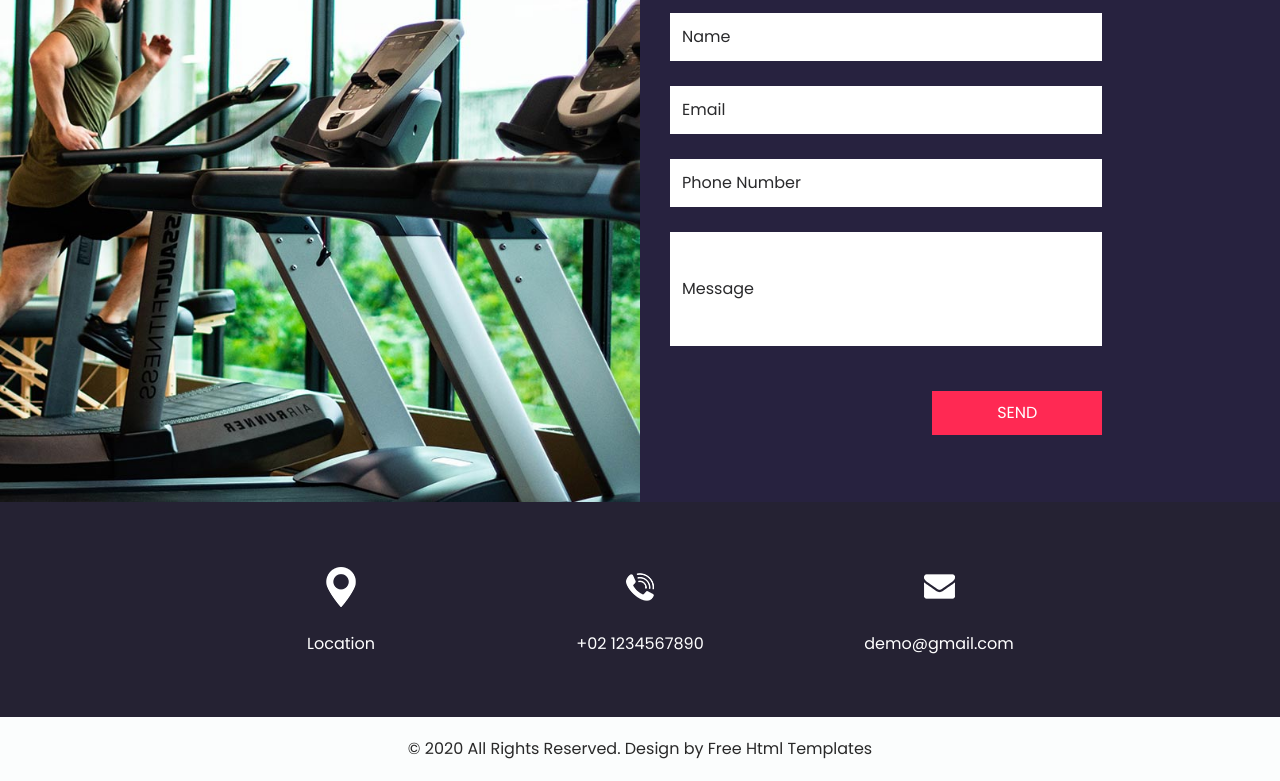
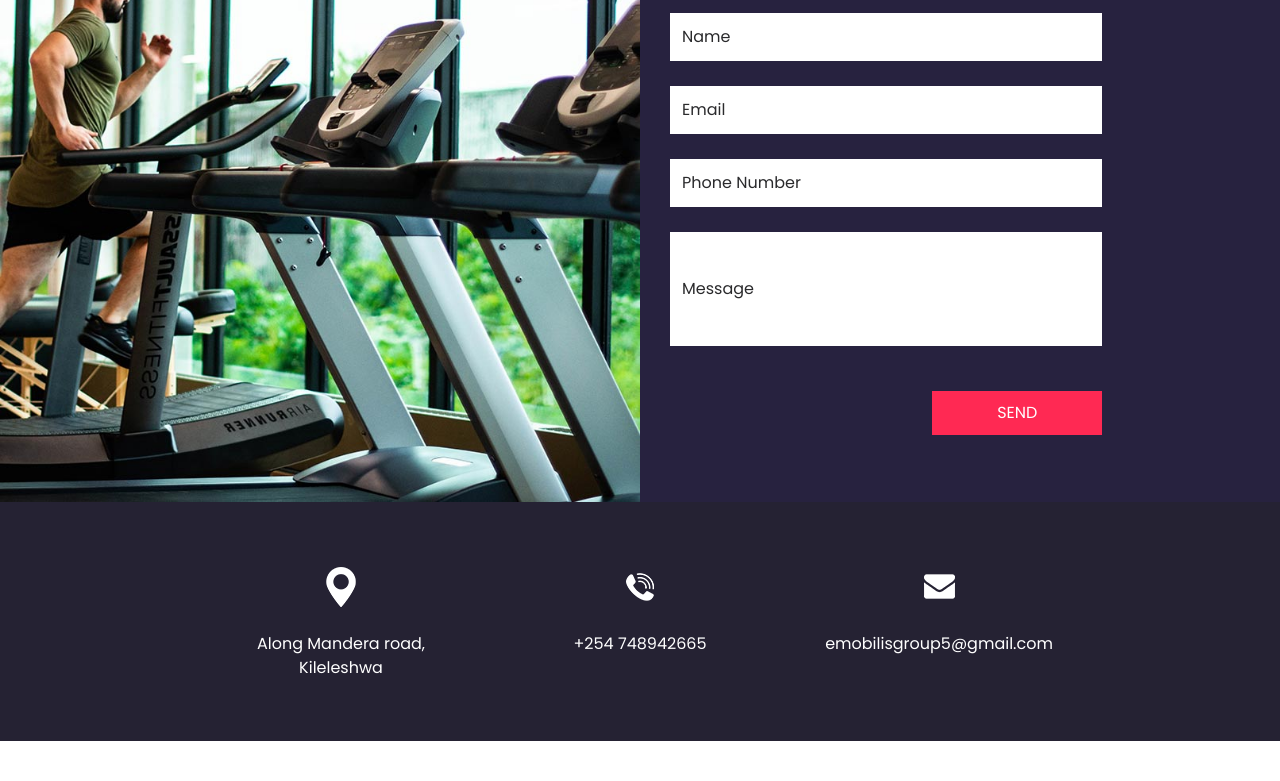
Before and after one commit to ek-dot/Group-5-Project, a plain HTML site: page contact.html in a window 1280 px wide. Shown: the part 205-986 px from the top of the page. After the commit the page ends 946 px from the top, so only its background shows below. Drawn offline with nearby package versions, Linux system fonts and the light colour scheme.

Commit message:
changed info

```diff
--- a/contact.html
+++ b/contact.html
@@ -130,7 +130,7 @@
             </div>
             <div class="detail-box">
               <p>
-                Location
+                Along Mandera road, Kileleshwa
               </p>
             </div>
           </div>
@@ -142,7 +142,7 @@
             </div>
             <div class="detail-box">
               <p>
-                +02 1234567890
+                +254 748942665
               </p>
             </div>
           </div>
@@ -154,7 +154,7 @@
             </div>
             <div class="detail-box">
               <p>
-                demo@gmail.com
+                emobilisgroup5@gmail.com
               </p>
             </div>
           </div>
@@ -162,16 +162,6 @@
       </div>
     </div>
   </section>
-
-  <!-- end info_section -->
-
-  <!-- footer section -->
-  <footer class="container-fluid footer_section">
-    <p>
-      &copy; 2020 All Rights Reserved. Design by
-      <a href="https://html.design/">Free Html Templates</a>
-    </p>
-  </footer>
   <!-- footer section -->
 
   <script src="js/jquery-3.4.1.min.js"></script>
```
Also changed, not shown: trainer.html (+4 -4 lines).
